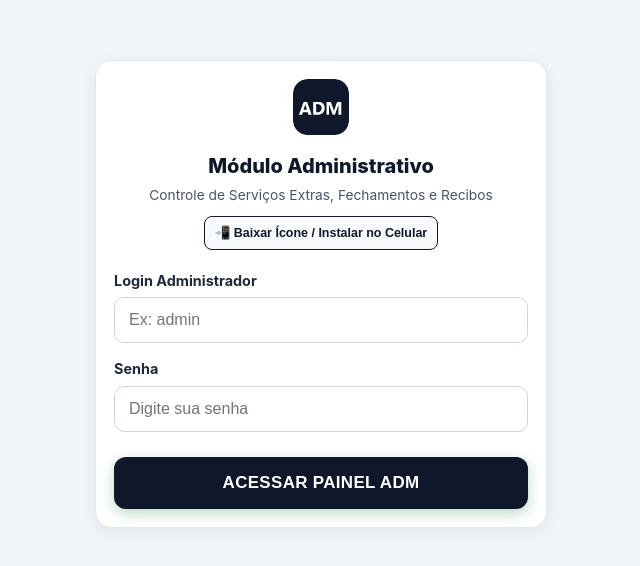
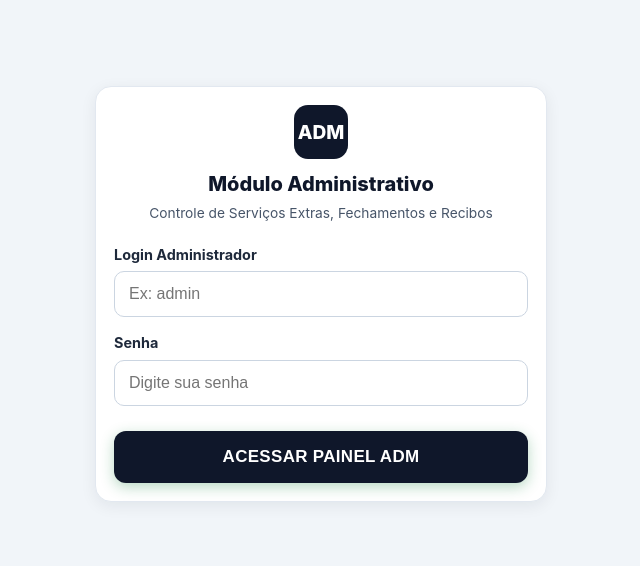
Before and after one commit to Mammagourmet/controle-servicos-extras, a plain HTML site: page adm/index.html in a window 1280 px wide. Shown: the part 106-672 px from the top of the page, without its empty margins (319-959 px from the left). Drawn offline with nearby package versions, Linux system fonts and the light colour scheme; no server answers.

Commit message:
Remove install button from UI and restore clean SE/ADM badge

```diff
--- a/adm/index.html
+++ b/adm/index.html
@@ -22,14 +22,11 @@
   <main id="adm-login-view" class="mobile-shell" style="justify-content: center;">
     <section class="mobile-card">
       <div style="text-align: center; margin-bottom: 20px;">
-        <img src="icon-adm-192.png" alt="ADM" style="width:56px; height:56px; border-radius:14px; margin-bottom:10px; display:inline-block;" />
+        <div style="display:inline-flex; width:54px; height:54px; border-radius:14px; background:#0f172a; color:#fff; align-items:center; justify-content:center; font-weight:800; font-size:1.2rem; margin-bottom:10px;">
+          ADM
+        </div>
         <h1 style="font-size: 1.25rem; font-weight: 800;">Módulo Administrativo</h1>
         <p style="font-size: 0.86rem; color: #475569; margin-top: 4px;">Controle de Serviços Extras, Fechamentos e Recibos</p>
-        <div style="margin-top: 10px;">
-          <button type="button" class="btn btn-outline btn-sm btn-instalar-app" style="border-color:#0f172a; color:#0f172a; background:#f8fafc; font-weight:800;">
-            📲 Baixar Ícone / Instalar no Celular
-          </button>
-        </div>
       </div>
 
       <form id="form-adm-login">
@@ -56,7 +53,6 @@
       </div>
       <div style="display: flex; align-items: center; gap: 8px; flex-wrap: wrap;">
         <span style="font-size: 0.82rem; color: #cbd5e1;">Admin: <strong id="adm-user-name" style="color:#fff;">-</strong></span>
-        <button type="button" class="btn btn-sm btn-outline btn-instalar-app" style="background:#1e293b; color:#fff; border-color:#475569;">📲 App</button>
         <button type="button" id="btn-sync-now" class="btn btn-sm btn-outline" style="background:#1e293b; color:#fff; border-color:#475569;">Atualizar</button>
         <button type="button" id="btn-adm-logout" class="btn btn-sm btn-danger">Sair</button>
       </div>
```
